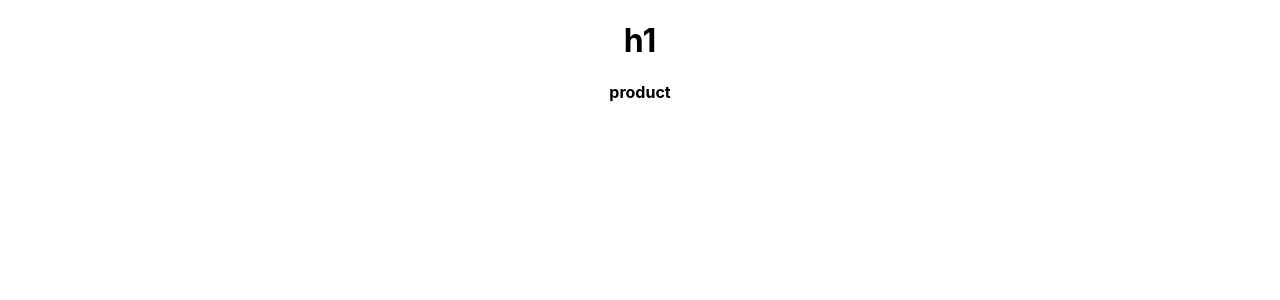
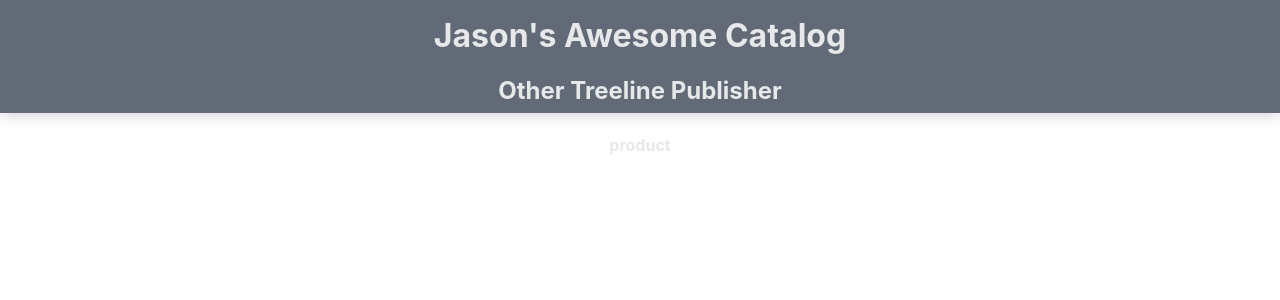
Before and after one commit to piperjarrett/edelweiss-interview-project, a React (Create React App) app: page / in a window 1280 px wide. Shown: the top 300 px of the page. Built offline with nearby package versions, Linux system fonts and the light colour scheme.

Commit message:
add info and style

```diff
--- a/src/App/App.css
+++ b/src/App/App.css
@@ -1,8 +1,11 @@
 .App {
   text-align: center;
+  color: #E6E8E9;
+
+
 }
 
-.App-logo {
+/* .App-logo {
   height: 40vmin;
   pointer-events: none;
 }
@@ -35,4 +38,4 @@
   to {
     transform: rotate(360deg);
   }
-}
+} */
--- a/src/Header/Header.css
+++ b/src/Header/Header.css
@@ -0,0 +1,20 @@
+/* slate gray #777E88
+Payne's gray #4D5764
+whiteish #E6E8E9
+paynes gray again #616A76
+yellow FAB242 */
+
+header {
+    background-color: #616A76;
+    font: normal normal bold'open sans',sans-serif;
+    box-shadow: 0 0 16px 0 rgba(0, 0, 0, 0.08), 0 2px 16px 0 rgba(0, 0, 0, 0.12);
+}
+
+h1 {
+    margin-top: 0rem;
+    padding-top: 1rem;
+}
+
+h2 {
+    padding-bottom: .5rem;
+}
--- a/src/Header/Header.js
+++ b/src/Header/Header.js
@@ -1,8 +1,16 @@
+import { useState } from "react";
+import catalog from "../data";
+import "./Header.css";
 const Header = () => {
+  const [headerCatalog, setHeaderCatalog] = useState(catalog);
+  console.log(headerCatalog);
   return (
-    <heade>
-      <h1>h1</h1>
-    </heade>
+    <header
+    // style={{ backgroundImage: `url('${headerCatalog.imageUri}')` }}
+    >
+      <h1>{headerCatalog.name}</h1>
+      <h2>{headerCatalog.orgName}</h2>
+    </header>
   );
 };
 
```
